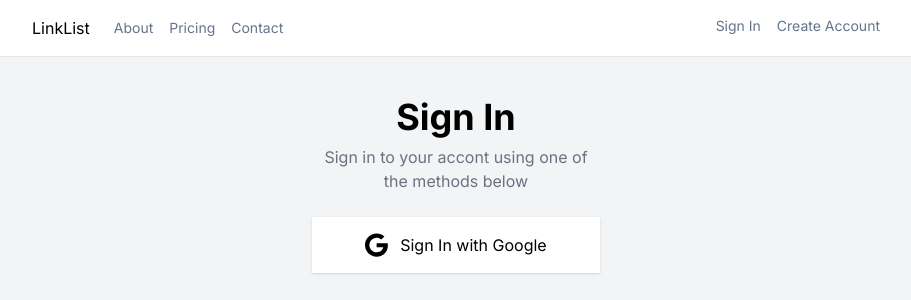
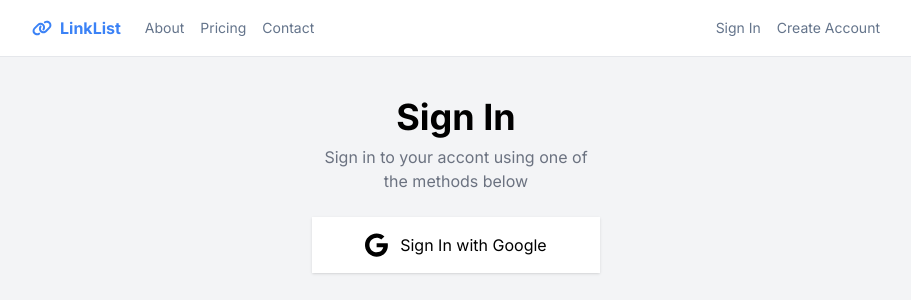
Before and after one commit to CHHyuk/linktree-with-nextjs, a Next.js app: page /login in a window 1280 px wide. Shown: the top 300 px of the page, without its empty margins (184-1095 px from the left). Built offline with nearby package versions, Linux system fonts and the light colour scheme; no server answers.

Commit message:
로그인, 로그아웃시 헤더 관리

```diff
--- a/src/app/api/auth/[...nextauth]/route.js
+++ b/src/app/api/auth/[...nextauth]/route.js
@@ -4,6 +4,8 @@ import NextAuth from "next-auth"
 import GoogleProvider from "next-auth/providers/google"
 
 export const authOptions = {
+  secret: process.env.SECRET,
+
   adapter: MongoDBAdapter(clientPromise),
 
   providers: [
--- a/src/components/Header.js
+++ b/src/components/Header.js
@@ -1,20 +1,41 @@
+import { authOptions } from "@/app/api/auth/[...nextauth]/route"
+import { getServerSession } from "next-auth"
 import Link from "next/link"
+import LogoutButton from "./buttons/LogoutButton";
+import { FontAwesomeIcon } from "@fortawesome/react-fontawesome";
+import { faLink } from "@fortawesome/free-solid-svg-icons";
 
-export default function Header() {
+export default async function Header() {
+  const session = await getServerSession(authOptions);
   return (
     <header className='bg-white border-b py-4'>
       <div className="max-w-4xl flex justify-between mx-auto px-6">
-        <div className='flex gap-6'>
-          <Link href={'/'}>LinkList</Link>
+        <div className='flex items-center gap-6'>
+          <Link href={'/'} className="flex items-center gap-2 text-blue-500">
+            <FontAwesomeIcon icon={faLink} className="text-blue-500"/>
+            <span className="font-bold">LinkList</span>
+            </Link>
           <nav className='flex items-center gap-4 text-slate-500 text-sm'>
             <Link href={'/about'}>About</Link>
             <Link href={'/pricing'}>Pricing</Link>
             <Link href={'/contact'}>Contact</Link>
           </nav>
         </div>
-        <nav className='flex gap-4 text-sm text-slate-500'>
-          <Link href={'/login'}>Sign In</Link>
-          <Link href={'/register'}>Create Account</Link>
+        <nav className='flex items-center gap-4 text-sm text-slate-500'>
+          {!!session && (
+            <>
+              <Link href={'/account'}>
+                Hello, {session.user.name}
+              </Link>
+              <LogoutButton />
+            </>
+          )}
+          {!session && (
+            <>
+              <Link href={'/login'}>Sign In</Link>
+              <Link href={'/register'}>Create Account</Link>
+            </>
+          )}
         </nav>
       </div>
     </header>
--- a/src/components/buttons/LoginWithGoogle.js
+++ b/src/components/buttons/LoginWithGoogle.js
@@ -1,12 +1,9 @@
 'use client'
 import { FontAwesomeIcon } from "@fortawesome/react-fontawesome"
 import { faGoogle } from "@fortawesome/free-brands-svg-icons"
-import { signIn, useSession } from "next-auth/react";
+import { signIn} from "next-auth/react";
 
 export default function LoginWithGoogle() {
-  const data = useSession();
-  console.log(data)
-
   return (
     <button
       onClick={() => signIn('google')}
--- /dev/null
+++ b/src/components/buttons/LogoutButton.js
@@ -0,0 +1,15 @@
+'use client'
+import { faRightFromBracket } from "@fortawesome/free-solid-svg-icons";
+import { FontAwesomeIcon } from "@fortawesome/react-fontawesome";
+import { signOut } from "next-auth/react";
+
+export default function LogoutButton() {
+  return (
+    <button
+      className="flex items-center gap-2 border p-2 px-4 shadow"
+      onClick={() => signOut()}>
+      <span>Logout</span>
+      <FontAwesomeIcon icon={faRightFromBracket} />
+    </button>
+  )
+}
```
